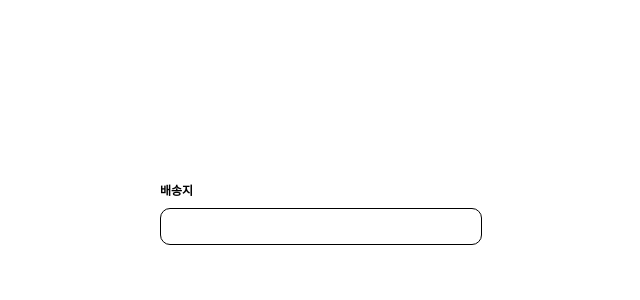
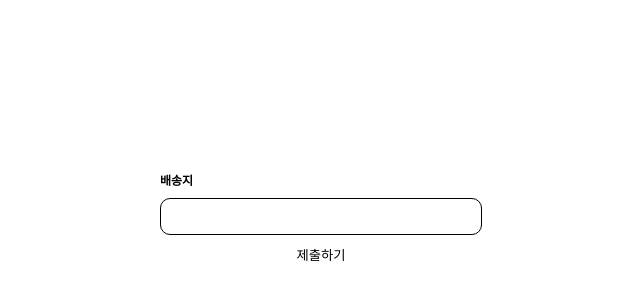
Before and after one commit to wanted-codestates-project-team-05/wanted-codestates-project-05-07, a React (Create React App) app: page / in a window 1280 px wide. Shown: the part 182-482 px from the top of the page, without its empty margins (319-959 px from the left). Built offline with nearby package versions, Linux system fonts and the light colour scheme.

Commit message:
Feat: form 제출 시 로딩 처리 구현

```diff
--- /dev/null
+++ b/src/components/createdForm/Loading.js
@@ -0,0 +1,18 @@
+import React from "react";
+import styled from "styled-components";
+import ReactLoading from "react-loading";
+
+const Loading = () => (
+  <Article>
+    <Prop>loading..</Prop>
+    <ReactLoading type="bubbles" color="grey" />
+  </Article>
+);
+
+export default Loading;
+
+const Article = styled.div``;
+
+const Prop = styled.h3`
+  color: grey;
+`;
--- a/src/components/createdForm/createdForm.js
+++ b/src/components/createdForm/createdForm.js
@@ -1,11 +1,18 @@
 import React, { useCallback, useRef, useState } from "react";
 import styled from "styled-components";
 import AddressModal from "./AddressModal";
+import { submitForm } from "./submitForm";
+import Loading from "./Loading";
 
 const CreatedForm = () => {
   const [isAddress, setIsAddress] = useState("");
+  const [isSubmit, setIsSubmit] = useState(false);
+  const [isLoading, setIsLoading] = useState(false);
   const getAddress = (address) => {
     setIsAddress(address);
+  };
+  const handleLoading = (loading) => {
+    setIsLoading(loading);
   };
   const [isModalOpen, setIsModalOpen] = useState(false);
   const modalRef = useRef(null);
@@ -19,6 +26,22 @@ const CreatedForm = () => {
     // 모달의 웹 접근성을 위해 시간차를 두고 포커스 이동
     setTimeout(() => openButtonRef.current.focus());
   }, []);
+  const handleClickSubmit = () => {
+    submitForm(
+      "김코딩",
+      "010-4444-4444",
+      isAddress,
+      "s",
+      "",
+      true,
+      handleLoading
+    )
+      .then((result) => {
+        console.log("제출 성공: ", result);
+        setIsSubmit(true);
+      })
+      .catch((error) => console.log("제출 실패: ", error));
+  };
 
   return (
     <Wrap>
@@ -38,6 +61,13 @@ const CreatedForm = () => {
             value={isAddress}
           />
         </div>
+        <ButtonContainer>
+          {isLoading ? (
+            <Loading />
+          ) : (
+            <button onClick={handleClickSubmit}>제출하기</button>
+          )}
+        </ButtonContainer>
       </Fieldset>
       <AddressModal
         isModalOpen={isModalOpen}
@@ -73,3 +103,9 @@ const Input = styled.input`
   padding: 10px;
   margin: 10px 0;
 `;
+
+const ButtonContainer = styled.div`
+  display: flex;
+  justify-content: center;
+  align-content: center;
+`;
--- a/src/components/createdForm/submitForm.js
+++ b/src/components/createdForm/submitForm.js
@@ -4,7 +4,8 @@ export const submitForm = (
   address,
   input_0,
   input_1,
-  agreement_0
+  agreement_0,
+  handleLoading
 ) => {
   return new Promise((resolve, reject) => {
     const form = {
@@ -16,7 +17,9 @@ export const submitForm = (
       agreement_0: agreement_0,
     };
     console.log("waited 1 sec.");
+    handleLoading(true);
     setTimeout(() => {
+      handleLoading(false);
       if (agreement_0 === false)
         reject(new Error("제출에러! 사용자 동의 없음."));
       else {
```
